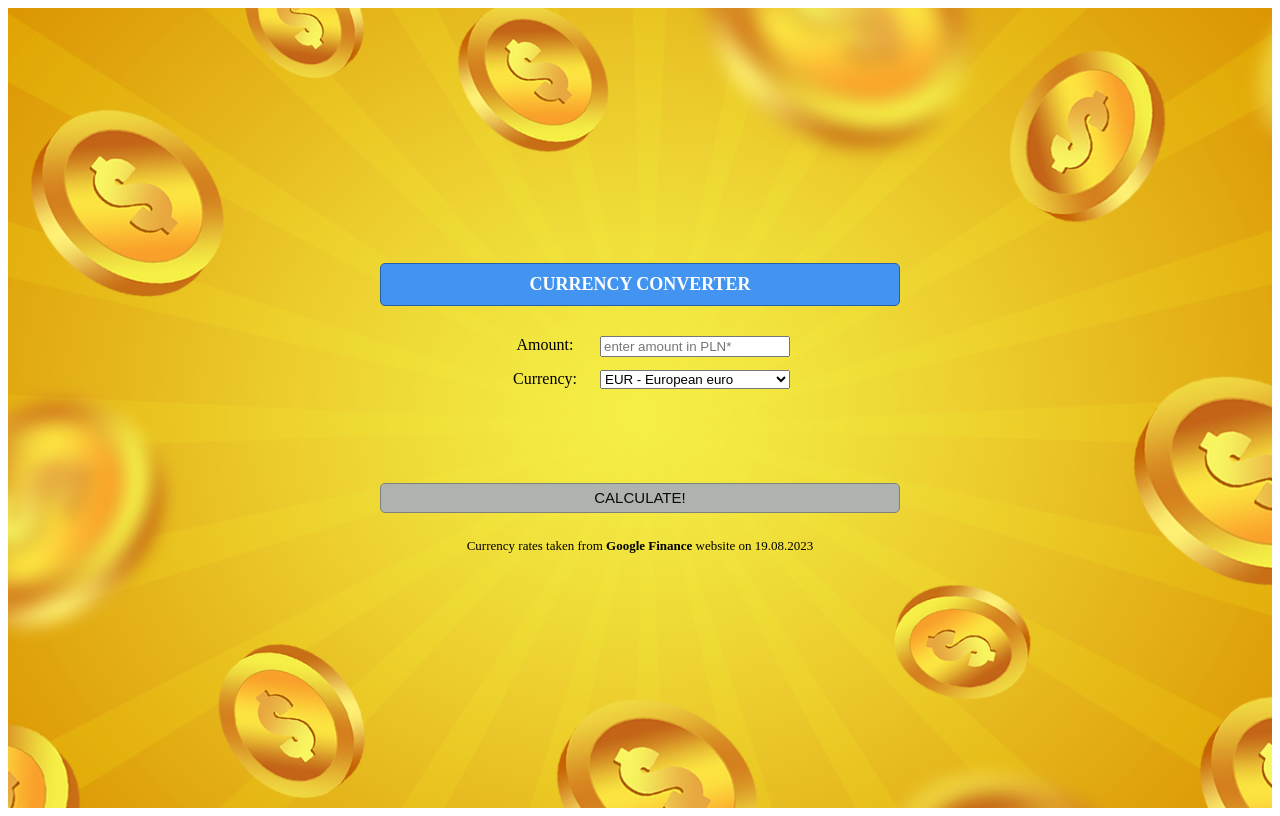
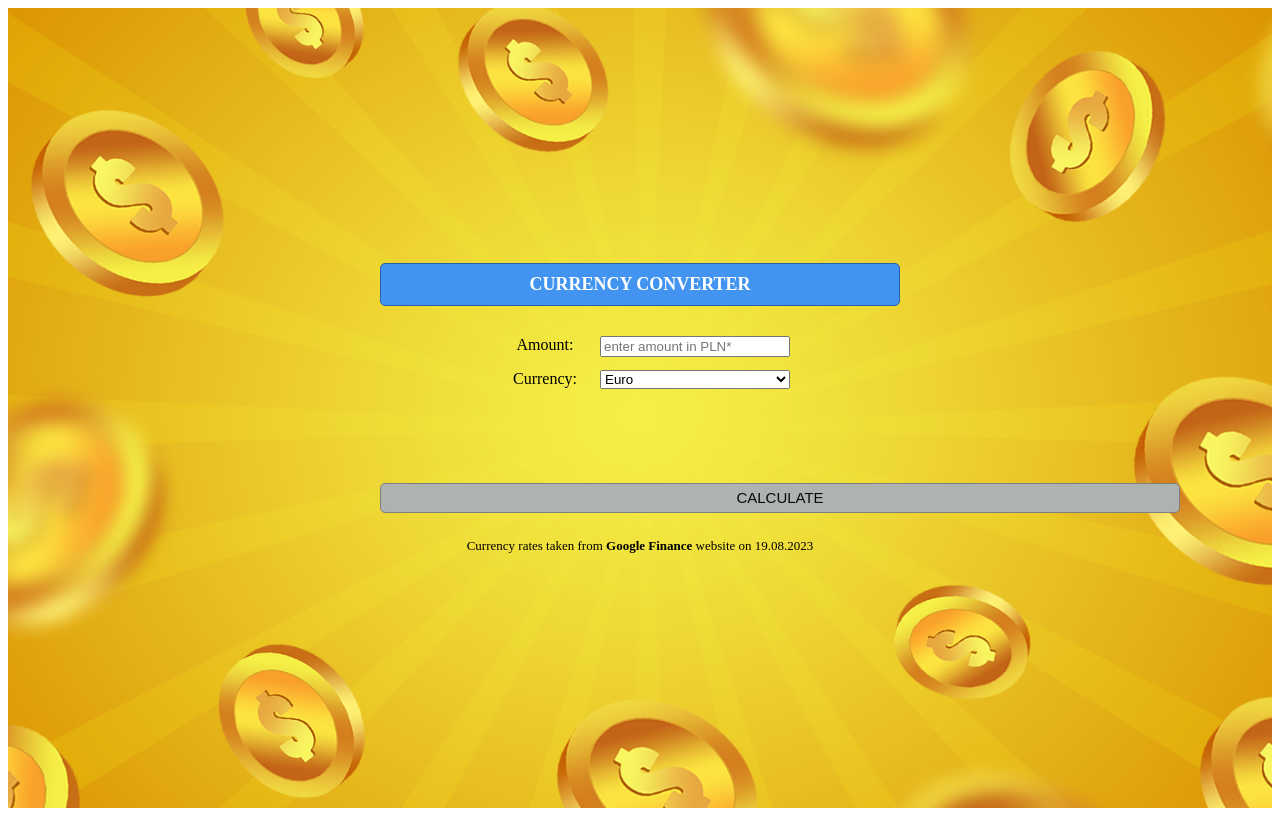
Before and after one commit to BoosterTech/Currency-Converter-React-Module-9, a React (Create React App) app: page / in a window 1280 px wide. Built offline with nearby package versions, Linux system fonts and the light colour scheme.

Commit message:
interactions added

```diff
--- a/public/index.html
+++ b/public/index.html
@@ -9,7 +9,7 @@
       name="description"
       content="Web site created using create-react-app"
     />
-    <link rel="apple-touch-icon" href="%PUBLIC_URL%/logo192.png" />
+    <!-- <link rel="apple-touch-icon" href="%PUBLIC_URL%/logo192.png" /> -->
     <!--
       manifest.json provides metadata used when your web app is installed on a
       user's mobile device or desktop. See https://developers.google.com/web/fundamentals/web-app-manifest/
--- a/src/App.js
+++ b/src/App.js
@@ -1,10 +1,29 @@
+import { useState } from "react";
 import "./App.css";
 import Form from "./Form";
+import { currencies } from "./currencies";
 
 function App() {
+  const [result, setResult] = useState();
+
+  const calculateResult = (currency, amount) => {
+    const rate = currencies.find(
+      ({ abbreviation }) => abbreviation === currency
+    ).rate;
+
+    setResult({
+      sourceAmount : +amount,
+      finalAmount : amount/rate,
+      currency,
+    });
+  };
+
   return (
     <div className="App">
-      <Form />
+      <Form
+      result={result}
+      calculateResult={calculateResult}
+      />
     </div>
   );
 }
--- a/src/Form/index.js
+++ b/src/Form/index.js
@@ -1,8 +1,19 @@
-// import { currencies } from "../currencies"
+import { useState } from "react";
+import { currencies } from "../currencies";
 import "./style.css";
+import { Result } from "../Result";
 
-const Form = () => (
-  <form className="form">
+const Form = ({ result, calculateResult }) => {
+  const [currency, setCurrency] = useState(currencies[0].abbreviation);
+  const [amount, setAmount] = useState();
+
+  const onSubmit = (event) => {
+    event.preventDefault();
+    calculateResult(currency, amount);
+  }
+
+  return (
+    <form className="form" onSubmit={ onSubmit }>
       <h1 className="form__header">CURRENCY CONVERTER</h1>
       <div className="container">
         <p>
@@ -11,42 +22,51 @@ const Form = () => (
             <input
               type="number"
               min=".01"
-            name="amount"
               className="container__amountElement"
               step="0.01"
               placeholder="enter amount in PLN*"
+              value={amount}
+              onChange={({ target }) => setAmount(target.value)}
               required
-            autofocus
             />
           </label>
         </p>
         <p>
           <label>
             Currency:
-          <select name="Currency" class="container__currencyElement">
-            <option value="EUR" selected>
-              EUR - European euro
+            <select
+              name="Currency"
+              className="container__currencyElement"
+              value={currency}
+              onChange={({ target }) => setCurrency(target.value)}
+            >
+              {currencies.map((currency) => (
+                <option
+                  key={currency.abbreviation}
+                  value={currency.abbreviation}
+                >
+                  {currency.name}
                 </option>
-            <option value="USD">USD - American dollar</option>
-            <option value="GBP">GBP - British pound</option>
+              ))}
             </select>
           </label>
         </p>
       </div>
 
-    <div class="form__result"> </div>
+      <Result result={result} />
 
-    <div class="calculateButtonContainer">
-      <button type="submit" class="form__submitButton">
-        CALCULATE!
+      <div className="calculateButton">
+        <button type="submit" className="form__submitButton">
+          CALCULATE
         </button>
       </div>
 
-    <p class="form__info">
+      <p className="form__info">
         Currency rates taken from <strong>Google Finance</strong> website on
         19.08.2023
       </p>
     </form>
   );
+};
 
 export default Form;
--- a/src/Form/style.css
+++ b/src/Form/style.css
@@ -1,11 +1,13 @@
 .form {
     margin: auto;
     width: 550px;
+    max-width: 550px;
     background-color: rgba(255, 228, 196, 0);
     padding: 15px;
 }
 
 .form__header {
+    max-width: 100vh;
     text-align: center;
     font-size: large;
     color: rgb(255, 255, 255);
@@ -41,14 +43,14 @@
     margin: 30px auto;
 }
 
-.calculateButtonContainer {
+.calculateButton {
     text-align: center;
     margin-top: 25px;
     padding: 10px 0;
 }
 
 .form__submitButton {
-    width: 100%;
+    width: 100vh;
     height: 30px;
     margin: auto;
     background-color: rgb(175, 179, 175);
--- /dev/null
+++ b/src/Result/index.js
@@ -0,0 +1,14 @@
+import "./style.css";
+
+export const Result = ({ result }) => (
+  <p className="result">
+    {!!result && (
+      <>
+        {result.sourceAmount.toFixed(2)}&nbsp;PLN =&nbsp;
+        <strong>
+          {result.finalAmount.toFixed(2)}&nbsp;{result.currency}
+        </strong>
+      </>
+    )}
+  </p>
+);
--- /dev/null
+++ b/src/Result/style.css
@@ -0,0 +1,8 @@
+.result {
+    max-width: 90%;
+    height: 25px;
+    font-size: 25px;
+    text-align: center;
+    margin: 30px auto;
+    word-wrap: break-word;
+}
```
Lines whose indentation alone changed are shown as unchanged.
